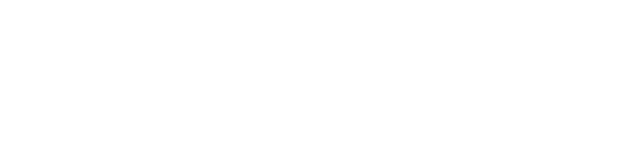
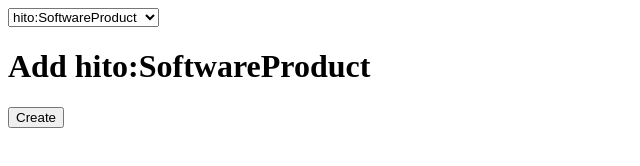
Before and after one commit to hitontology/instancegenerator, a website with bundled scripts: page index.html in a window 1280 px wide. Shown: the whole page, without its empty margins (0-640 px from the left). Built offline with nearby package versions, Linux system fonts and the light colour scheme; no server answers; files whose address does not match are found by name.

Commit message:
Fix main.js reference.

```diff
--- a/index.html
+++ b/index.html
@@ -5,7 +5,7 @@
     <title>Add Software Product</title>
     <link rel="stylesheet" href="css/style.css">
     <script src="https://cdnjs.cloudflare.com/ajax/libs/fuse.js/3.4.6/fuse.min.js"></script>
-    <script type="module" src="./js/main.js"></script>
+    <script type="module" src="./js/browser/main.js"></script>
   </head>
   <body>
   </body>
```
